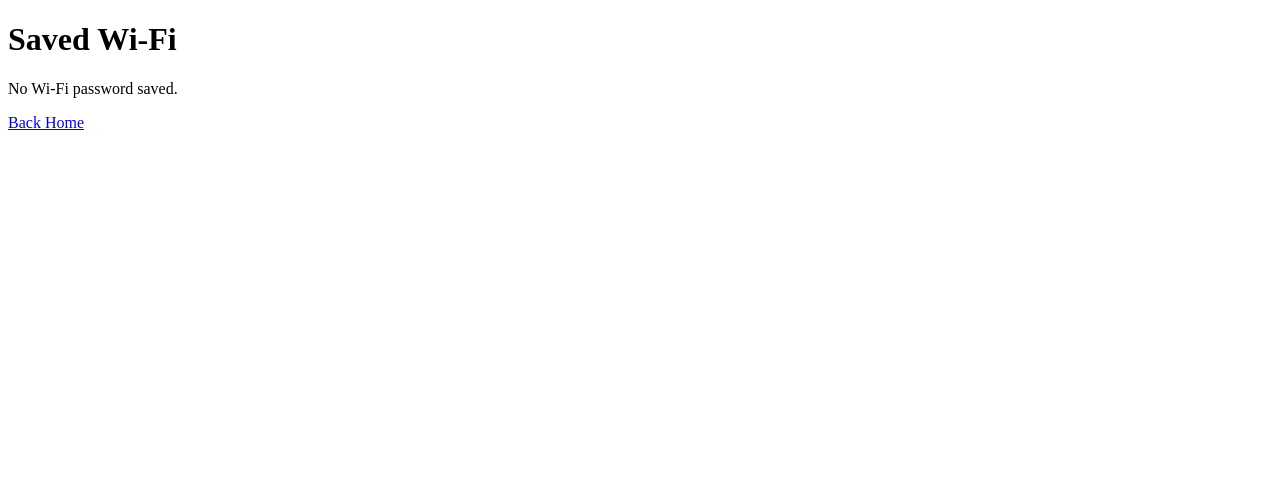
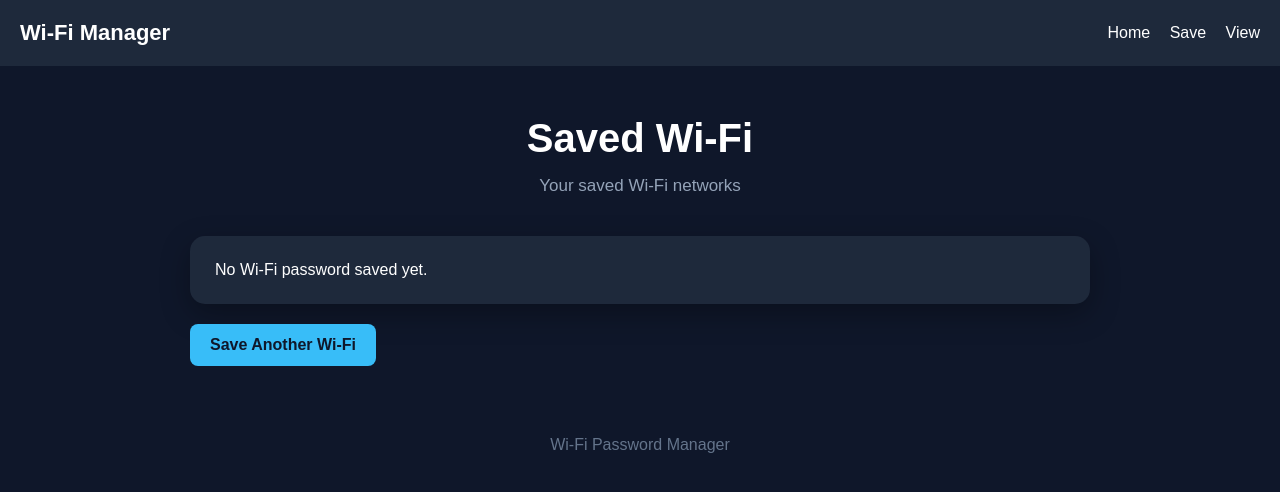
Before and after one commit to princenwiidumtech/wifi-password-manager, a Flask app: page /view in a window 1280 px wide. Shown: the top 492 px of the page. Run offline with Flask 3, Linux system fonts and the light colour scheme; data that the repository does not hold is empty.

Commit message:
Refactor view.html layout and improve structure

```diff
--- a/templates/view.html
+++ b/templates/view.html
@@ -1,26 +1,105 @@
 <!DOCTYPE html>
-<html>
+<html lang="en">
+
 <head>
+
+    <meta charset="UTF-8">
+
+    <meta name="viewport"
+          content="width=device-width, initial-scale=1.0">
+
     <title>Saved Wi-Fi</title>
+
+    <link rel="stylesheet"
+          href="{{ url_for('static', filename='style.css') }}">
+
 </head>
+
+
 <body>
+
+<nav>
+
+    <div class="logo">
+        Wi-Fi Manager
+    </div>
+
+    <div>
+
+        <a href="/">Home</a>
+
+        <a href="/save">Save</a>
+
+        <a href="/view">View</a>
+
+    </div>
+
+</nav>
+
+
+<div class="container">
+
+    <div class="hero">
 
         <h1>Saved Wi-Fi</h1>
 
+        <p>
+            Your saved Wi-Fi networks
+        </p>
+
+    </div>
+
+
     {% if wifi_list %}
+
         {% for wifi in wifi_list %}
-        <div>
-            <p><strong>ID:</strong> {{ wifi.id }}</p>
-            <p><strong>Wi-Fi Name:</strong> {{ wifi.ssid }}</p>
-            <p><strong>Password:</strong> {{ wifi.password }}</p>
-            <hr>
+
+            <div class="wifi-card">
+
+                <h2>
+                    {{ wifi.ssid }}
+                </h2>
+
+                <p>
+                    <strong>ID:</strong>
+                    {{ wifi.id }}
+                </p>
+
+                <p>
+                    <strong>Password:</strong>
+                    {{ wifi.password }}
+                </p>
+
             </div>
+
         {% endfor %}
+
     {% else %}
-    <p>No Wi-Fi password saved.</p>
+
+        <div class="card">
+
+            <p>
+                No Wi-Fi password saved yet.
+            </p>
+
+        </div>
+
     {% endif %}
 
-<a href="/">Back Home</a>
+
+    <a href="/save" class="btn">
+        Save Another Wi-Fi
+    </a>
+
+</div>
+
+
+<div class="footer">
+
+    Wi-Fi Password Manager
+
+</div>
 
 </body>
+
 </html>
```
Lines whose indentation alone changed are shown as unchanged.
